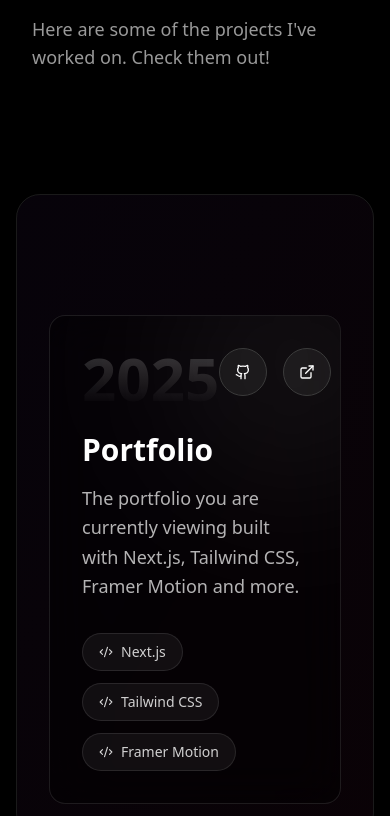
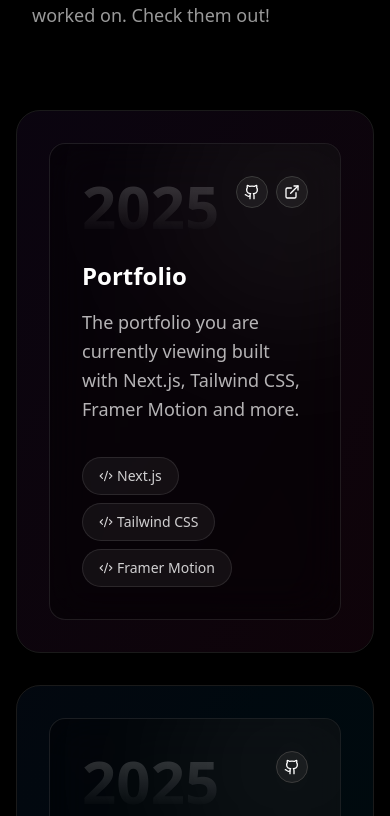
Before and after one commit to henchoznoe/Portfolio, a Next.js app: page / in a window 390 px wide. Shown: the part 1088-1904 px from the top of the page. Built offline with nearby package versions, Linux system fonts and the light colour scheme.

Commit message:
style: Adjust project card color opacity and refine responsive layout for heights, button sizes, and spacing.

```diff
--- a/components/sections/projects-section.tsx
+++ b/components/sections/projects-section.tsx
@@ -16,7 +16,7 @@
         title: 'Portfolio',
         description: 'The portfolio you are currently viewing built with Next.js, Tailwind CSS, Framer Motion and more.',
         stack: ['Next.js', 'Tailwind CSS', 'Framer Motion'],
-        color: 'from-purple-500/20 to-pink-500/20',
+        color: 'from-purple-500/30 to-pink-500/30',
         github: 'https://github.com/henchoznoe/Portfolio',
         external: 'https://henchoznoe.com/'
     },
@@ -26,7 +26,7 @@
         title: 'Express Template',
         description: 'Production-ready Express template tailored with TypeScript, Prisma, InversifyJS, Zod & Docker.',
         stack: ['TypeScript', 'Prisma', 'Docker', 'InversifyJS'],
-        color: 'from-blue-500/20 to-cyan-500/20',
+        color: 'from-blue-500/30 to-cyan-500/30',
         github: 'https://github.com/henchoznoe/ExpressTemplate'
     },
     {
@@ -35,7 +35,7 @@
         title: 'Git Multi Account Setup',
         description: 'Automate Git & SSH setup for multiple accounts (GitHub + GitLab) with smart email switching hooks.',
         stack: ['Bash', 'Git', 'SSH'],
-        color: 'from-emerald-500/20 to-teal-500/20',
+        color: 'from-emerald-500/30 to-teal-500/30',
         github: 'https://github.com/henchoznoe/GitMultiAccountSetup'
     }
 ]
@@ -79,7 +79,7 @@
                 ref={trackRef}
                 className="flex flex-col md:flex-row md:w-max md:h-screen items-center"
             >
-                <div className="w-full md:w-[40vw] h-[50vh] md:h-screen flex flex-col justify-center px-8 md:pl-20 shrink-0">
+                <div className="w-full md:w-[40vw] h-[40vh] md:h-screen flex flex-col justify-center px-8 md:pl-20 shrink-0">
                     <h2 className="text-6xl md:text-9xl font-bold text-white mb-8">
                         <span className="text-white/20">My</span>
                         <br/>
@@ -93,13 +93,13 @@
                 {projects.map((project) => (
                     <div
                         key={project.id}
-                        className="w-full md:w-[60vw] h-[80vh] md:h-[80vh] flex items-center justify-center p-4 md:p-10 shrink-0"
+                        className="w-full md:w-[60vw] h-auto md:h-[80vh] flex items-center justify-center p-4 md:p-10 shrink-0"
                     >
-                        <div className="relative w-full h-full max-h-[800px] rounded-3xl overflow-hidden border border-white/10 group">
+                        <div className="relative w-full h-auto md:h-full max-h-[800px] rounded-3xl overflow-hidden border border-white/10 group">
                             <div className={`absolute inset-0 bg-gradient-to-br ${project.color} opacity-20 group-hover:opacity-30 transition-opacity duration-500`} />
                             <div className="absolute inset-0 bg-[radial-gradient(circle_at_center,_var(--tw-gradient-stops))] from-white/5 to-transparent opacity-0 group-hover:opacity-100 transition-opacity duration-500" />
 
-                            <div className="absolute inset-0 flex flex-col justify-end p-8 md:p-16">
+                            <div className="relative md:absolute inset-0 flex flex-col justify-end p-8 md:p-16">
                                 <div className="relative bg-black/40 backdrop-blur-xl border border-white/10 p-8 md:p-12 rounded-2xl max-w-3xl overflow-hidden">
                                     <div className="absolute -top-20 -right-20 w-64 h-64 bg-white/5 rounded-full blur-3xl pointer-events-none" />
 
@@ -107,21 +107,21 @@
                                         <div className="text-6xl md:text-8xl font-bold text-transparent bg-clip-text bg-gradient-to-b from-white/20 to-transparent select-none">
                                             {project.year}
                                         </div>
-                                        <div className="flex gap-4">
+                                        <div className="flex gap-2 md:gap-4">
                                             {project.github && (
-                                                <Button size="icon" variant="outline" className="rounded-full w-12 h-12 border-white/20 hover:bg-white hover:text-black transition-colors" onClick={() => window.open(project.github, '_blank')}>
+                                                <Button size="icon" variant="outline" className="rounded-full size-8 md:size-12 border-white/20 hover:bg-white hover:text-black transition-colors" onClick={() => window.open(project.github, '_blank')}>
                                                     <Github size={20} />
                                                 </Button>
                                             )}
                                             {project.external && (
-                                                <Button size="icon" variant="outline" className="rounded-full w-12 h-12 border-white/20 hover:bg-white hover:text-black transition-colors" onClick={() => window.open(project.external, '_blank')}>
+                                                <Button size="icon" variant="outline" className="rounded-full size-8 md:size-12 border-white/20 hover:bg-white hover:text-black transition-colors" onClick={() => window.open(project.external, '_blank')}>
                                                     <ExternalLink size={20} />
                                                 </Button>
                                             )}
                                         </div>
                                     </div>
 
-                                    <h3 className="text-3xl md:text-5xl font-bold text-white mb-4">
+                                    <h3 className="text-2xl md:text-5xl font-bold text-white mb-4">
                                         {project.title}
                                     </h3>
 
@@ -129,9 +129,9 @@
                                         {project.description}
                                     </p>
 
-                                    <div className="flex flex-wrap gap-3">
+                                    <div className="flex flex-wrap gap-2 md:gap-3">
                                         {project.stack.map((tech) => (
-                                            <div key={tech} className="flex items-center gap-2 px-4 py-2 rounded-full bg-white/5 border border-white/10 text-sm text-white/80">
+                                            <div key={tech} className="flex items-center gap-1 md:gap-2 px-4 py-2 rounded-full bg-white/5 border border-white/10 text-sm text-white/80">
                                                 <Code2 size={14} />
                                                 {tech}
                                             </div>
```
